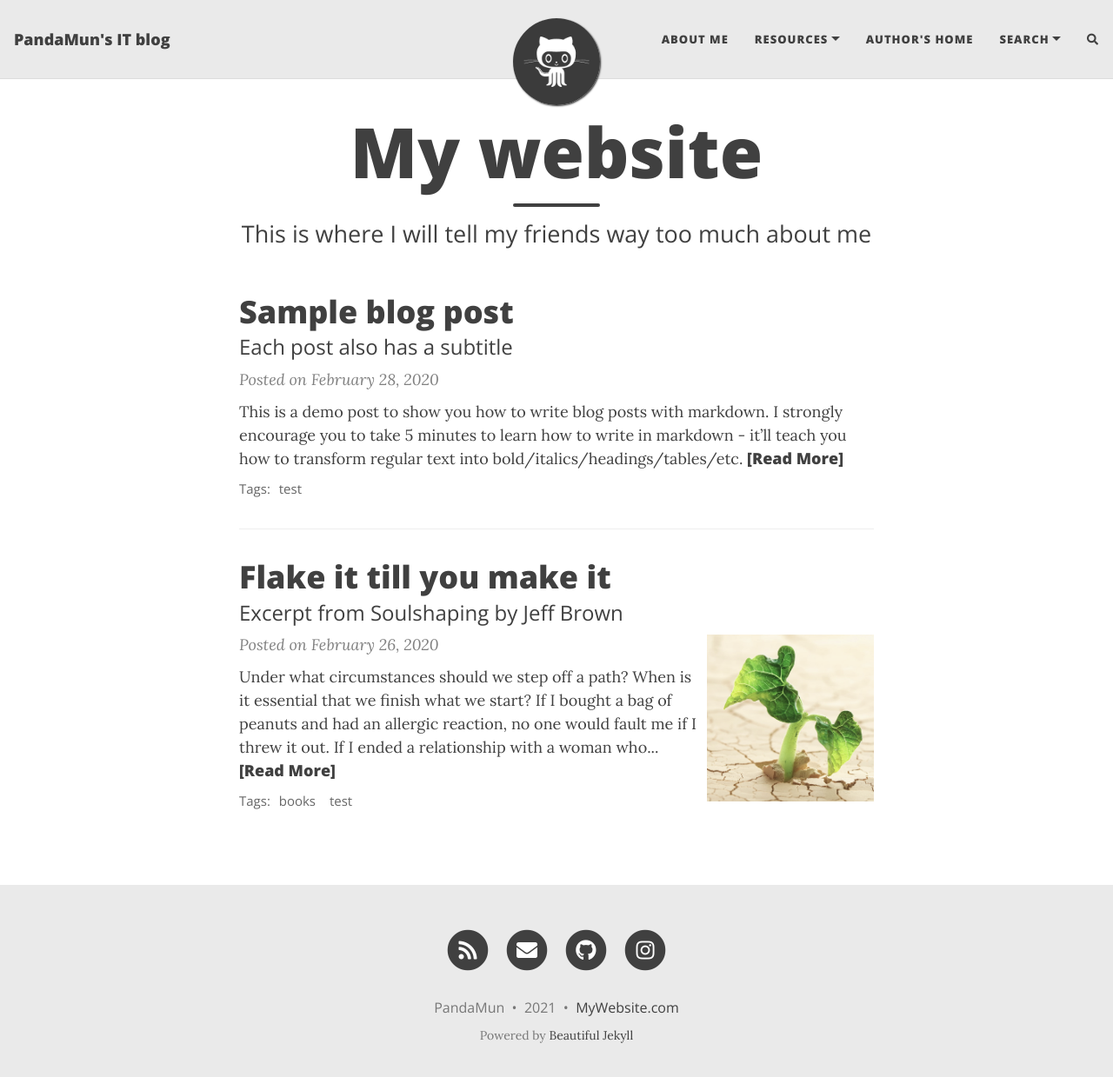
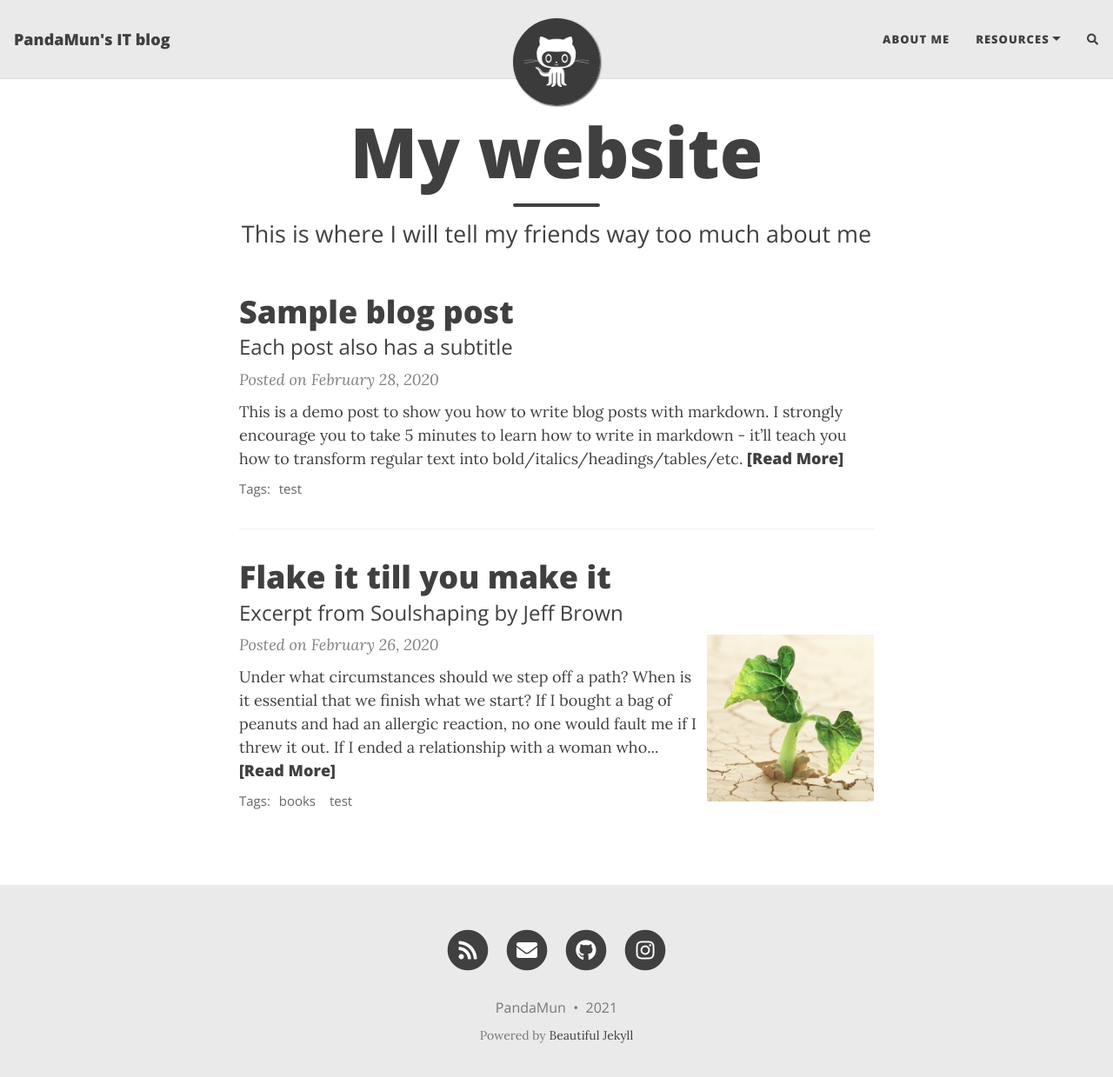
Before and after one commit to PandaMun/pandamun.github.io, a Jekyll site: the page built from index.html, in a window 1280 px wide and 1252 px high. Shown: the top 1239 px of the window at 87% size. Built offline with Jekyll 4.4.1, drawn with Linux system fonts in a browser that asks for light colours; nearby versions of some CDN libraries; the list of posts is cut into pages by our own code; comment, search, counter and statistics services are not loaded.

Commit message:
20210920

```diff
--- a/_config.yml
+++ b/_config.yml
@@ -11,6 +11,9 @@ title: PandaMun's IT blog
 # Your name to show in the footer
 author: PandaMun
 
+url: "https://pandamun.github.io/"
+
+
 # --- List of links in the navigation bar --- #
 
 navbar-links:
@@ -19,10 +22,8 @@ navbar-links:
     #- Beautiful Jekyll: "https://beautifuljekyll.com"
     - Naver Blog: "https://blog.naver.com/peter5539"
     - Learn markdown: "https://www.markdowntutorial.com/"
-  Author's home: "https://deanattali.com"
-  SEARCH:
-    - SIMPLE: "search/"
-    - GOOGLE: "searchGoogle/"
+# Author's home: "https://deanattali.com"
+
 
 # --- Logo --- #
 
@@ -67,11 +68,6 @@ social-network-links:
 #  ORCID: your ORCID ID
 #  google-scholar: your google scholar
 
-# If you want to show a link to an RSS in the footer, add the site description here.
-# If you don't want to show an RSS link, remove the following line.
-rss-description: This website is a virtual proof that I'm awesome
-
-# --- General options --- #
 
 # Select which social network share links to show in posts
 share-links-active:
@@ -80,9 +76,15 @@ share-links-active:
   linkedin: true
   vk: false
 
+# If you want to show a link to an RSS in the footer, add the site description here.
+# If you don't want to show an RSS link, remove the following line.
+rss-description: This website is a virtual proof that I'm awesome
+
+# --- General options --- #
+
 # How to display the link to your website in the footer
 # Remove this if you don't want a link in the footer
-url-pretty: "MyWebsite.com"
+
 
 # Excerpt word length - Truncate the excerpt of each post on the feed page to the specified number of words
 excerpt_length: 50
```
